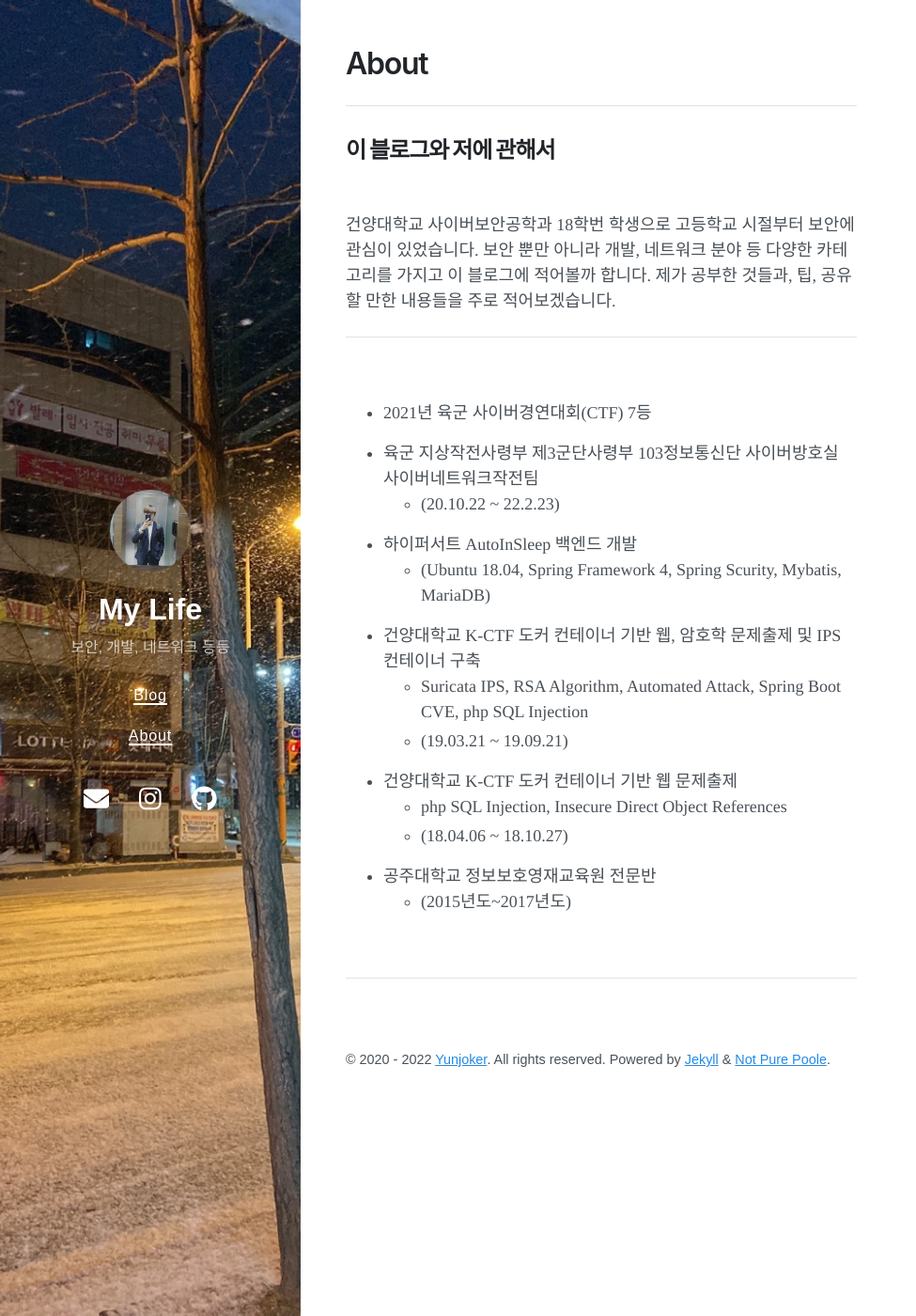
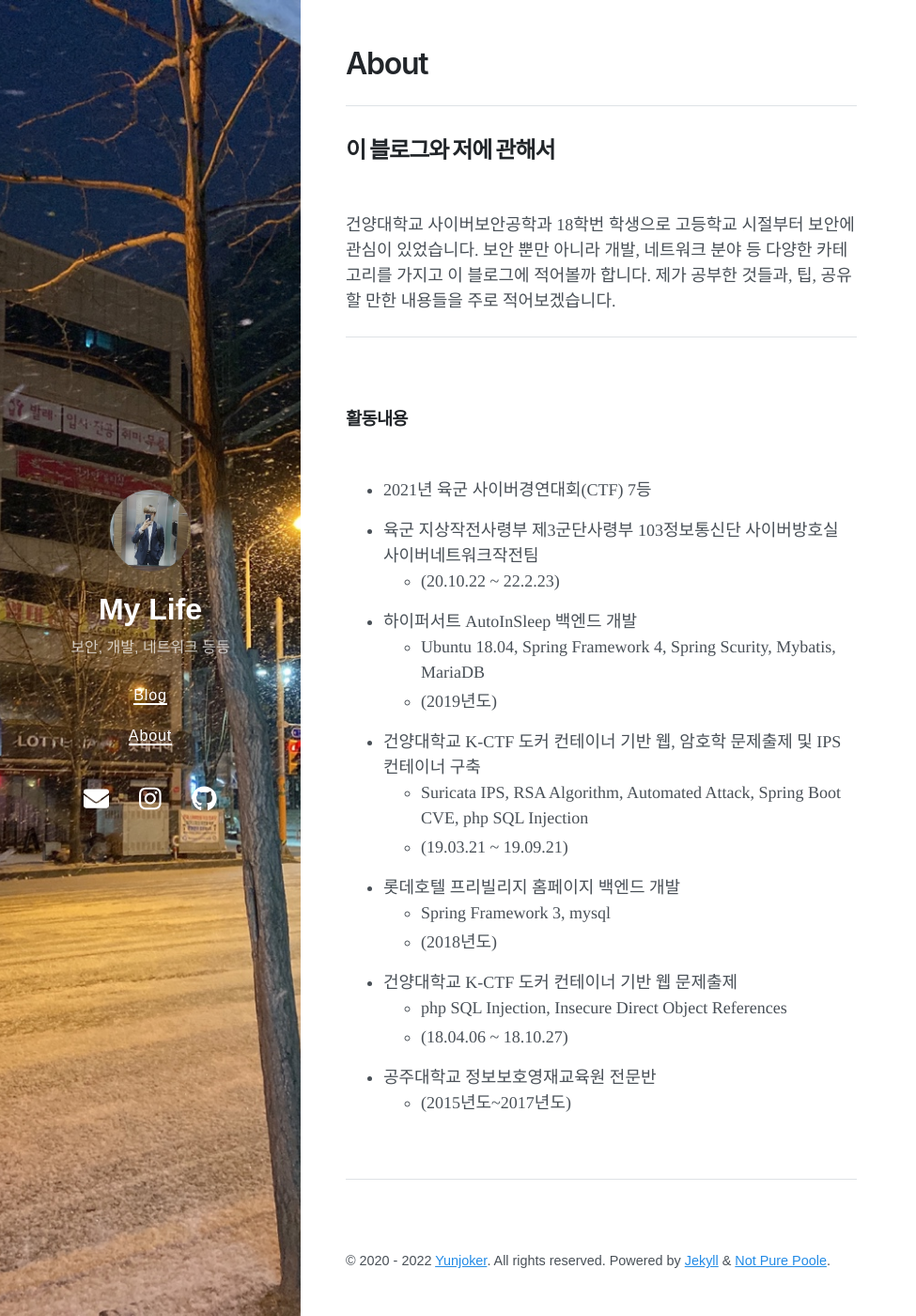
Before and after one commit to dig06161/dig06161.github.io, a Jekyll site: the page built from about.md, in a window 1280 px wide and 1400 px high. Shown: the whole window at 94% size, without its empty margins (0-975 px from the left). Built offline with Jekyll 4.4.1, drawn with Linux system fonts in a browser that asks for light colours; nearby versions of some CDN libraries.

Commit message:
ㅁㄴㅇㄹ

```diff
--- a/about.md
+++ b/about.md
@@ -13,17 +13,25 @@ title: About
 <hr>
 <br>
 
+### 활동내용
+<br>
+
 - 2021년 육군 사이버경연대회(CTF) 7등
 
 - 육군 지상작전사령부 제3군단사령부 103정보통신단 사이버방호실 사이버네트워크작전팀
     - (20.10.22 ~ 22.2.23)
 
 - 하이퍼서트 AutoInSleep 백엔드 개발
-     - (Ubuntu 18.04, Spring Framework 4, Spring Scurity, Mybatis, MariaDB)
+     - Ubuntu 18.04, Spring Framework 4, Spring Scurity, Mybatis, MariaDB
+     - (2019년도)
 
 - 건양대학교 K-CTF 도커 컨테이너 기반 웹, 암호학 문제출제 및 IPS 컨테이너 구축
     - Suricata IPS, RSA Algorithm, Automated Attack, Spring Boot CVE, php SQL     Injection
     - (19.03.21 ~ 19.09.21)
+
+- 롯데호텔 프리빌리지 홈페이지 백엔드 개발
+    - Spring Framework 3, mysql
+    - (2018년도)
 
 -   건양대학교 K-CTF 도커 컨테이너 기반 웹 문제출제
     - php SQL Injection, Insecure Direct Object References
```
